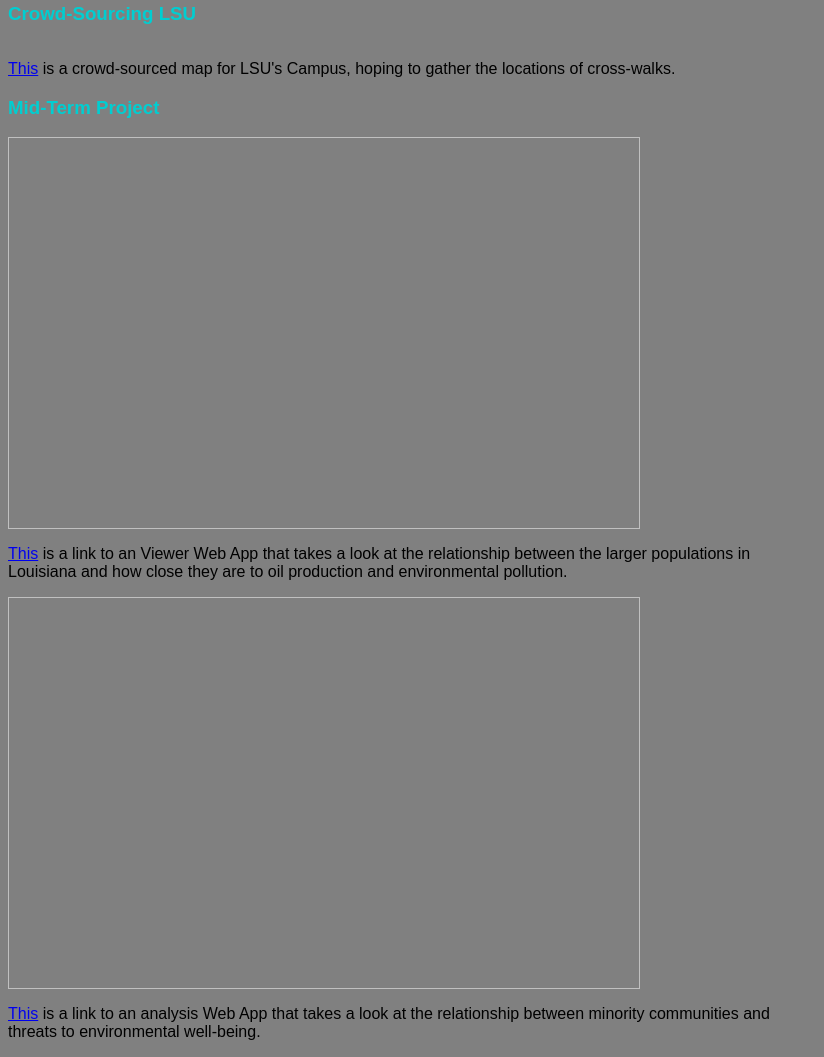
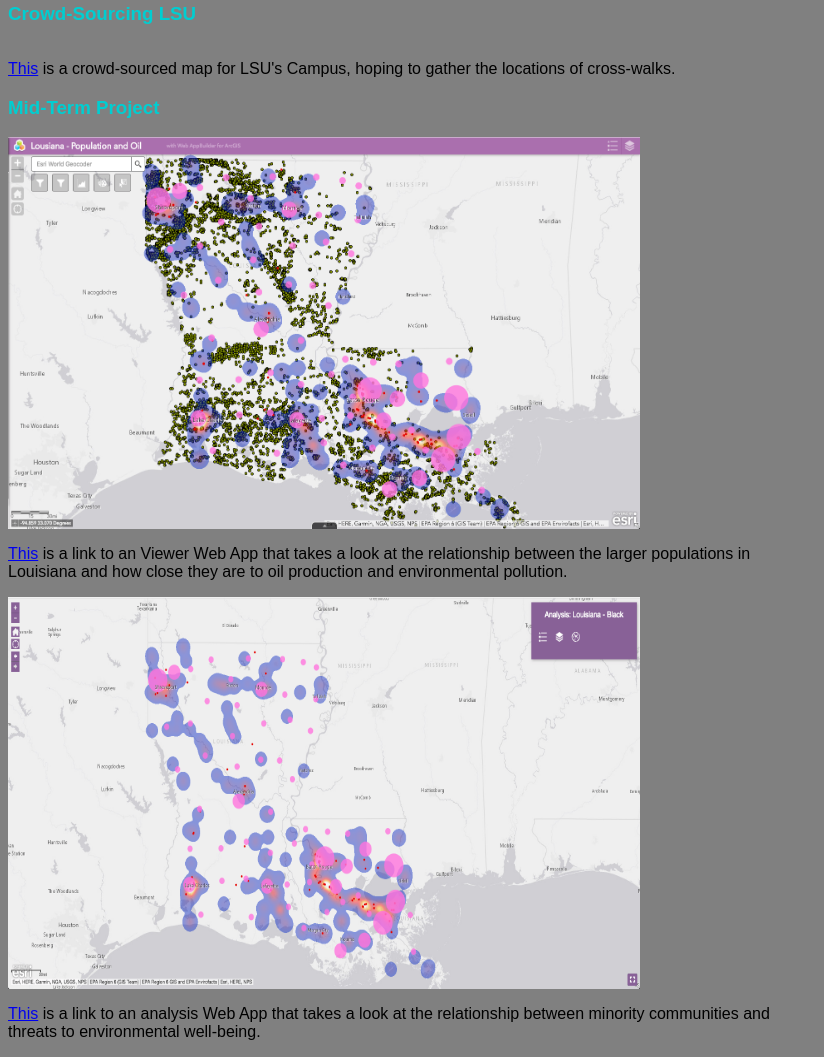
Before and after one commit to hagandoyle/hagandoyle.github.io, a plain HTML site: page index.html in a window 1280 px wide. Shown: the part 810-1867 px from the top of the page, without its empty margins (0-824 px from the left). Drawn offline with Linux system fonts and the light colour scheme.

Commit message:
Midterm - Second Try
Picture

```diff
--- a/index.html
+++ b/index.html
@@ -21,10 +21,10 @@
           This</a> is a crowd-sourced map for LSU's Campus, hoping to gather the locations of cross-walks.</p>
 
       <h3 class="H3" class="assignment" id="project-title"?>Mid-term Project</h3>
-      <img scr="Midterm - Viewer Map.png" style='width: 50%; height: 50%' />
+      <img src="Midterm - Viewer Map.png" style="width: 50%; height: 50%;" />
         <p><a href="https://geog4046-01.maps.arcgis.com/apps/webappviewer/index.html?id=79dc23b6b3604216a7648862a036ceab">
         This</a> is a link to an Viewer Web App that takes a look at the relationship between the larger populations in <br> Louisiana and how close they are to oil production and environmental pollution.</p>
-      <img scr="Midterm - Analysis Map.png" style='width: 50%; height: 50%' />
+      <img src="Midterm - Analysis Map.png" style='width: 50%; height: 50%' />
         <p><a href="https://geog4046-01.maps.arcgis.com/apps/webappviewer/index.html?id=8c66d6ee76ee4d6eaa053fe4924fb292">
           This</a> is a link to an analysis Web App that takes a look at the relationship between minority communities and <br> threats to environmental well-being.</p>
   </body>
```
